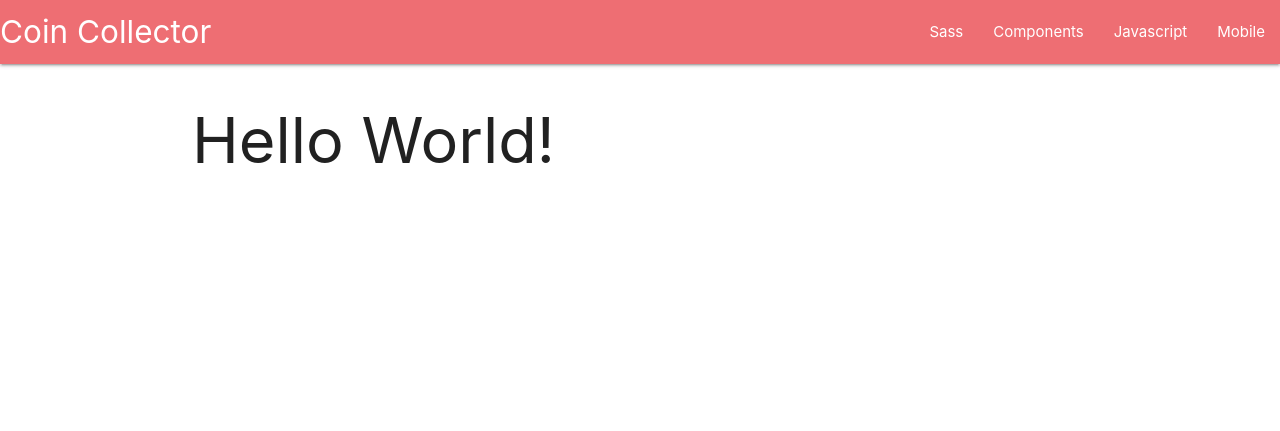
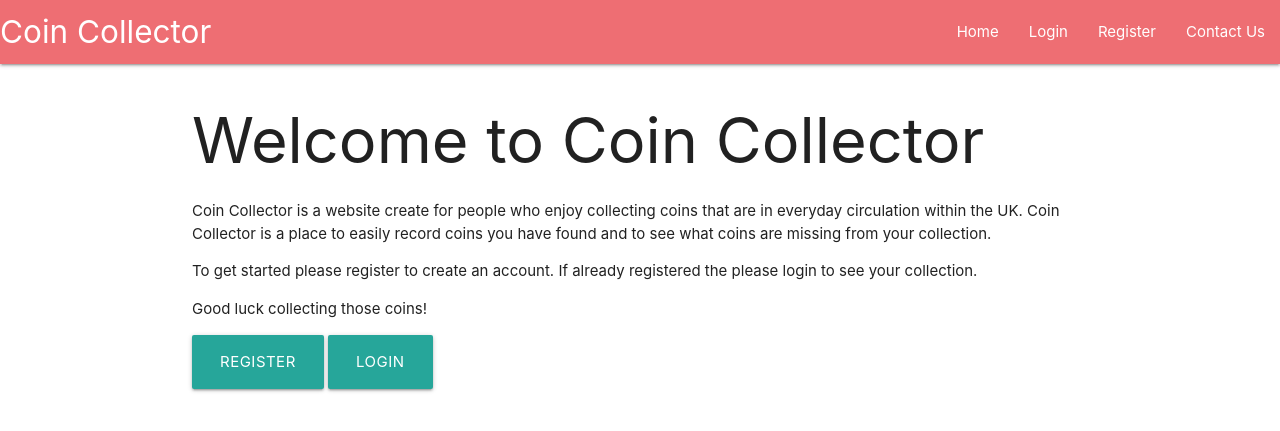
Before and after one commit to peejaywk/MS3-CoinCollector, a Flask app: page / in a window 1280 px wide. Shown: the top 431 px of the page. Run offline with Flask 2, Linux system fonts and the light colour scheme; some libraries are stand-ins or nearby versions.

Commit message:
Add registration form and associated code to add the user to the database. Add flash message at the top of the page

```diff
--- a/app.py
+++ b/app.py
@@ -3,6 +3,7 @@ from flask import (Flask, flash, render_template,
                    redirect, request, session, url_for)
 from flask_pymongo import PyMongo
 from bson.objectid import ObjectId
+from werkzeug.security import generate_password_hash, check_password_hash
 if os.path.exists("env.py"):
     import env
 
@@ -25,6 +26,34 @@ def get_coins():
     return render_template("user_coins.html")
 
 
+@app.route("/register", methods=["GET", "POST"])
+def register():
+    if request.method == "POST":
+        # check if email address already exists in db
+        existing_user = mongo.db.users.find_one(
+            {"email": request.form.get("email").lower()})
+
+        if existing_user:
+            flash("Email already registered.")
+            return redirect(url_for("register"))
+
+        register = {
+            "fname": request.form.get("fname").lower(),
+            "lname": request.form.get("lname").lower(),
+            "email": request.form.get("email").lower(),
+            "password": generate_password_hash(request.form.get("password"))
+        }
+        mongo.db.users.insert_one(register)
+
+        # put the new user into 'session' cookie
+        session["user"] = request.form.get("email").lower()
+        flash("Registration successful!")
+        # return redirect(url_for("profile", username=session["user"]))
+        return redirect(url_for("get_coins"))
+
+    return render_template("register.html")
+
+
 if __name__ == "__main__":
     app.run(host=os.environ.get("IP"),
             port=int(os.environ.get("PORT")),
--- a/templates/base.html
+++ b/templates/base.html
@@ -18,23 +18,36 @@
 <body>
     <nav>
         <div class="nav-wrapper">
-            <a href="#!" class="brand-logo">Coin Collector</a>
+            <a href="{{ url_for('get_coins') }}" class="brand-logo">Coin Collector</a>
             <a href="#" data-target="mobile-demo" class="sidenav-trigger right"><i class="fas fa-bars"></i></a>
             <ul class="right hide-on-med-and-down">
-                <li><a href="sass.html">Sass</a></li>
-                <li><a href="badges.html">Components</a></li>
-                <li><a href="collapsible.html">Javascript</a></li>
-                <li><a href="mobile.html">Mobile</a></li>
+                <li><a href="{{ url_for('get_coins') }}">Home</a></li>
+                <li><a href="#">Login</a></li>
+                <li><a href="{{ url_for('register') }}">Register</a></li>
+                <li><a href="#">Contact Us</a></li>
             </ul>
         </div>
     </nav>
 
     <ul class="sidenav" id="mobile-demo">
-        <li><a href="sass.html">Sass</a></li>
-        <li><a href="badges.html">Components</a></li>
-        <li><a href="collapsible.html">Javascript</a></li>
-        <li><a href="mobile.html">Mobile</a></li>
+        <li><a href="{{ url_for('get_coins') }}">Home</a></li>
+        <li><a href="#">Login</a></li>
+        <li><a href="{{ url_for('register') }}">Register</a></li>
+        <li><a href="#">Contact Us</a></li>
     </ul>
+
+    <section>
+        <!-- flash messages -->
+        {% with messages = get_flashed_messages() %}
+        {% if messages %}
+        {% for message in messages %}
+        <div class="row flashes">
+            <h4 class="light-blue lighten-4 center-align">{{ message }}</h4>
+        </div>
+        {% endfor %}
+        {% endif %}
+        {% endwith %}
+    </section>
 
     <main class="container">
         {% block content %}
--- a/templates/user_coins.html
+++ b/templates/user_coins.html
@@ -1,6 +1,17 @@
 {% extends "base.html" %}
 {% block content %}
 
-<h1>Hello World!</h1>
+<h1>Welcome to Coin Collector</h1>
+<p>Coin Collector is a website create for people who enjoy collecting coins that are in everyday
+    circulation within the UK. Coin Collector is a place to easily record coins you have found and
+    to see what coins are missing from your collection.
+</p>
+<p>To get started please register to create an account. If already registered the please login to
+    see your collection.
+</p>
+<p>Good luck collecting those coins!</p>
+
+<a class="waves-effect waves-light btn-large">Register</a>
+<a class="waves-effect waves-light btn-large">Login</a>
 
 {% endblock %}
```
Also changed, not shown: templates/register.html (added, +53 -0 lines), static/css/style.css (added), templates/login.html (added).
